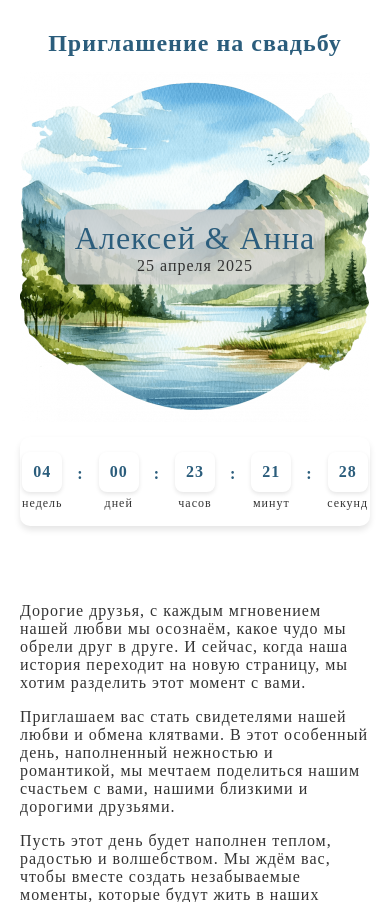
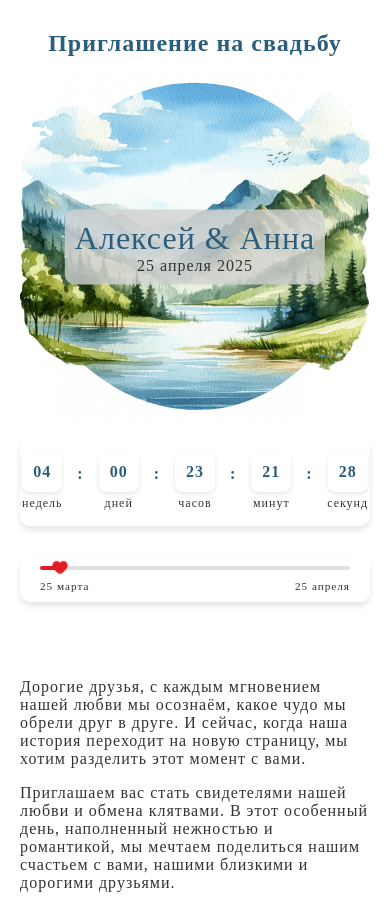
Before and after one commit to trewstaples/weeding, a PHP site: page / in a window 390 px wide; the page is wider, and only the part inside the window is pictured. Shown: the top 902 px of that part. Run offline with PHP 8.4, Linux system fonts and the light colour scheme.

Commit message:
Добавлены анимация

```diff
--- a/index.html
+++ b/index.html
@@ -50,6 +50,19 @@
             <span id="seconds" class="countdown-number"></span>
           </div>
           <span class="countdown-label">секунд</span>
+        </div>
+      </div>
+
+      <div class="progress-container">
+        <div class="progress-bar">
+          <div class="progress-line"></div>
+          <div class="progress-heart">
+            <img src="img/heart.svg" alt="Прогресс" />
+          </div>
+        </div>
+        <div class="progress-dates">
+          <span class="progress-date start">25 марта</span>
+          <span class="progress-date end">25 апреля</span>
         </div>
       </div>
     </section>
--- a/script.js
+++ b/script.js
@@ -1,24 +1,46 @@
 document.addEventListener('DOMContentLoaded', function () {
   const weddingDate = new Date('2025-04-25 00:00:00').getTime()
+  const startDate = new Date('2025-03-25 00:00:00').getTime()
+  const totalPeriod = weddingDate - startDate
 
-  function animateNumber(element, newValue) {
+  function updateProgress() {
+    const now = new Date().getTime()
+    const elapsed = now - startDate
+    const progress = Math.min(Math.max((elapsed / totalPeriod) * 100, 0), 100)
+
+    const progressLine = document.querySelector('.progress-line')
+    const progressHeart = document.querySelector('.progress-heart')
+
+    progressLine.style.width = `${progress}%`
+    progressHeart.style.left = `${progress}%`
+  }
+
+  function animateNumber(element, newValue, oldValue) {
     // Создаем новый элемент для анимации
     const currentElement = element
-    const newElement = currentElement.cloneNode(true)
 
-    // Устанавливаем новое значение с ведущим нулем
-    newElement.textContent = String(newValue).padStart(2, '0')
-    newElement.classList.add('flip-in')
+    // Добавляем анимацию переворота только если значение изменилось
+    if (String(newValue).padStart(2, '0') !== String(oldValue).padStart(2, '0')) {
+      currentElement.classList.add('flip')
 
-    // Добавляем анимацию для текущего элемента
-    currentElement.classList.add('flip-out')
+      // Меняем значение на половине анимации
+      setTimeout(() => {
+        currentElement.textContent = String(newValue).padStart(2, '0')
+      }, 300)
 
-    // После завершения анимации
-    setTimeout(() => {
-      currentElement.textContent = newElement.textContent
-      currentElement.classList.remove('flip-out')
-      currentElement.classList.add('flip-in')
-    }, 300)
+      // Удаляем класс после завершения анимации
+      setTimeout(() => {
+        currentElement.classList.remove('flip')
+      }, 600)
+    }
+  }
+
+  let previousValues = {
+    weeks: null,
+    days: null,
+    hours: null,
+    minutes: null,
+    seconds: null,
   }
 
   function updateCountdown() {
@@ -43,27 +65,34 @@ document.addEventListener('DOMContentLoaded', function () {
     }
 
     // Инициализируем начальные значения с ведущими нулями
-    if (!elements.weeks.textContent) elements.weeks.textContent = '00'
-    if (!elements.days.textContent) elements.days.textContent = '00'
-    if (!elements.hours.textContent) elements.hours.textContent = '00'
-    if (!elements.minutes.textContent) elements.minutes.textContent = '00'
-    if (!elements.seconds.textContent) elements.seconds.textContent = '00'
+    if (!elements.weeks.textContent) {
+      elements.weeks.textContent = '00'
+      elements.days.textContent = '00'
+      elements.hours.textContent = '00'
+      elements.minutes.textContent = '00'
+      elements.seconds.textContent = '00'
 
-    // Сохраняем предыдущие значения
-    const previousValues = {
-      weeks: elements.weeks.textContent,
-      days: elements.days.textContent,
-      hours: elements.hours.textContent,
-      minutes: elements.minutes.textContent,
-      seconds: elements.seconds.textContent,
+      // Добавляем начальную анимацию для всех элементов
+      Object.values(elements).forEach(el => {
+        el.classList.add('flip')
+        setTimeout(() => {
+          el.classList.remove('flip')
+        }, 600)
+      })
     }
 
     // Обновляем значения с анимацией только если они изменились
-    if (String(weeks).padStart(2, '0') !== previousValues.weeks) animateNumber(elements.weeks, weeks)
-    if (String(days).padStart(2, '0') !== previousValues.days) animateNumber(elements.days, days)
-    if (String(hours).padStart(2, '0') !== previousValues.hours) animateNumber(elements.hours, hours)
-    if (String(minutes).padStart(2, '0') !== previousValues.minutes) animateNumber(elements.minutes, minutes)
-    if (String(seconds).padStart(2, '0') !== previousValues.seconds) animateNumber(elements.seconds, seconds)
+    if (weeks !== previousValues.weeks) animateNumber(elements.weeks, weeks, previousValues.weeks)
+    if (days !== previousValues.days) animateNumber(elements.days, days, previousValues.days)
+    if (hours !== previousValues.hours) animateNumber(elements.hours, hours, previousValues.hours)
+    if (minutes !== previousValues.minutes) animateNumber(elements.minutes, minutes, previousValues.minutes)
+    if (seconds !== previousValues.seconds) animateNumber(elements.seconds, seconds, previousValues.seconds)
+
+    // Сохраняем текущие значения как предыдущие
+    previousValues = { weeks, days, hours, minutes, seconds }
+
+    // Update progress bar
+    updateProgress()
   }
 
   // Инициализация и обновление каждую секунду
--- a/styles.css
+++ b/styles.css
@@ -138,12 +138,20 @@ section {
   backface-visibility: hidden;
 }
 
-.countdown-number.flip-out {
-  transform: rotateX(-180deg);
+.countdown-number.flip {
+  animation: flipNumber 0.6s cubic-bezier(0.4, 0, 0.2, 1);
 }
 
-.countdown-number.flip-in {
-  transform: rotateX(0);
+@keyframes flipNumber {
+  0% {
+    transform: rotateX(0);
+  }
+  50% {
+    transform: rotateX(-90deg);
+  }
+  100% {
+    transform: rotateX(0);
+  }
 }
 
 .countdown-label {
@@ -481,3 +489,96 @@ section {
     height: 500px;
   }
 }
+
+.progress-container {
+  margin-top: 30px;
+  padding: 20px;
+  background: white;
+  border-radius: 10px;
+  box-shadow: 0 4px 6px rgba(0, 0, 0, 0.1);
+}
+
+.progress-bar {
+  position: relative;
+  height: 4px;
+  background: #e0e0e0;
+  border-radius: 2px;
+  margin: 0 20px 15px;
+}
+
+.progress-line {
+  position: absolute;
+  top: 0;
+  left: 0;
+  height: 100%;
+  background: #e31b23;
+  border-radius: 2px;
+  transition: width 0.3s ease;
+}
+
+.progress-heart {
+  position: absolute;
+  top: 50%;
+  left: 0;
+  transform: translate(-50%, -45%);
+  transition: left 0.3s ease;
+}
+
+.progress-heart img {
+  width: 24px;
+  height: 24px;
+  animation: heartbeat 1s ease-in-out infinite;
+}
+
+@keyframes heartbeat {
+  0% {
+    transform: scale(1);
+  }
+  50% {
+    transform: scale(1.1);
+  }
+  100% {
+    transform: scale(1);
+  }
+}
+
+.progress-dates {
+  display: flex;
+  justify-content: space-between;
+  padding: 0 20px;
+  color: var(--color-secondary);
+  font-size: 0.8rem;
+}
+
+@media (max-width: 1024px) {
+  .progress-container {
+    margin-top: 20px;
+    padding: 15px;
+  }
+
+  .progress-heart img {
+    width: 20px;
+    height: 20px;
+  }
+}
+
+@media (max-width: 480px) {
+  .progress-container {
+    margin-top: 15px;
+    padding: 10px;
+  }
+
+  .progress-bar {
+    margin: 0 10px 10px;
+  }
+
+  .progress-dates {
+    padding: 0 10px;
+    font-size: 0.7rem;
+  }
+
+  .progress-heart img {
+    width: 16px;
+    height: 16px;
+  }
+}
```
Also changed, not shown: img/heart.svg.
